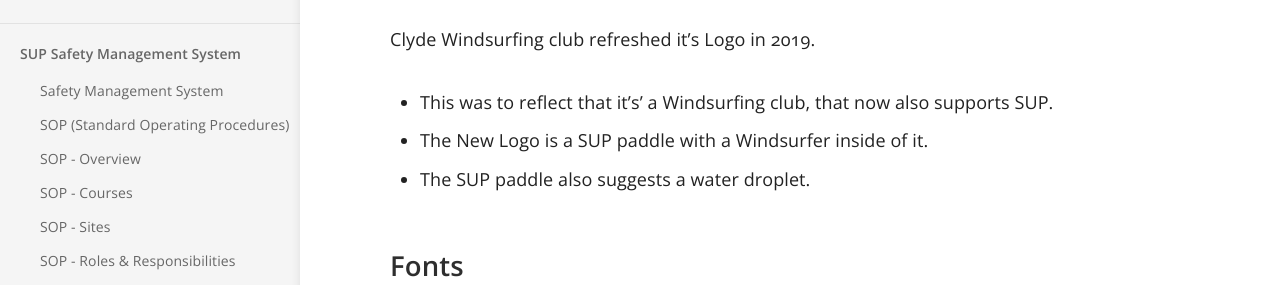
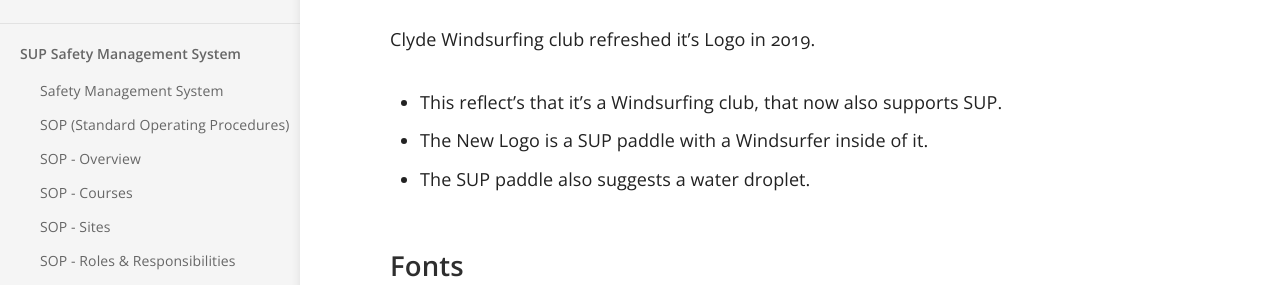
Before and after one commit to numbat70/clyde, a Jekyll site: the page built from _docs/Content/200_Resources.md, in a window 1280 px wide and 900 px high. Shown: the part 167-452 px from the top of the window. Built offline with Jekyll 4.4.1, drawn with Linux system fonts in a browser that asks for light colours.

Commit message:
Update 200_Resources.md
mk

```diff
--- a/_docs/Content/200_Resources.md
+++ b/_docs/Content/200_Resources.md
@@ -4,7 +4,7 @@
 order: 1
 ---
 Clyde Windsurfing club refreshed it's Logo in 2019.
-- This was to reflect that it's' a Windsurfing club, that now also supports SUP.
+- This reflect's that it's a Windsurfing club, that now also supports SUP.
 - The New Logo is a SUP paddle with a Windsurfer inside of it.
 - The SUP paddle also suggests a water droplet.
 
```
